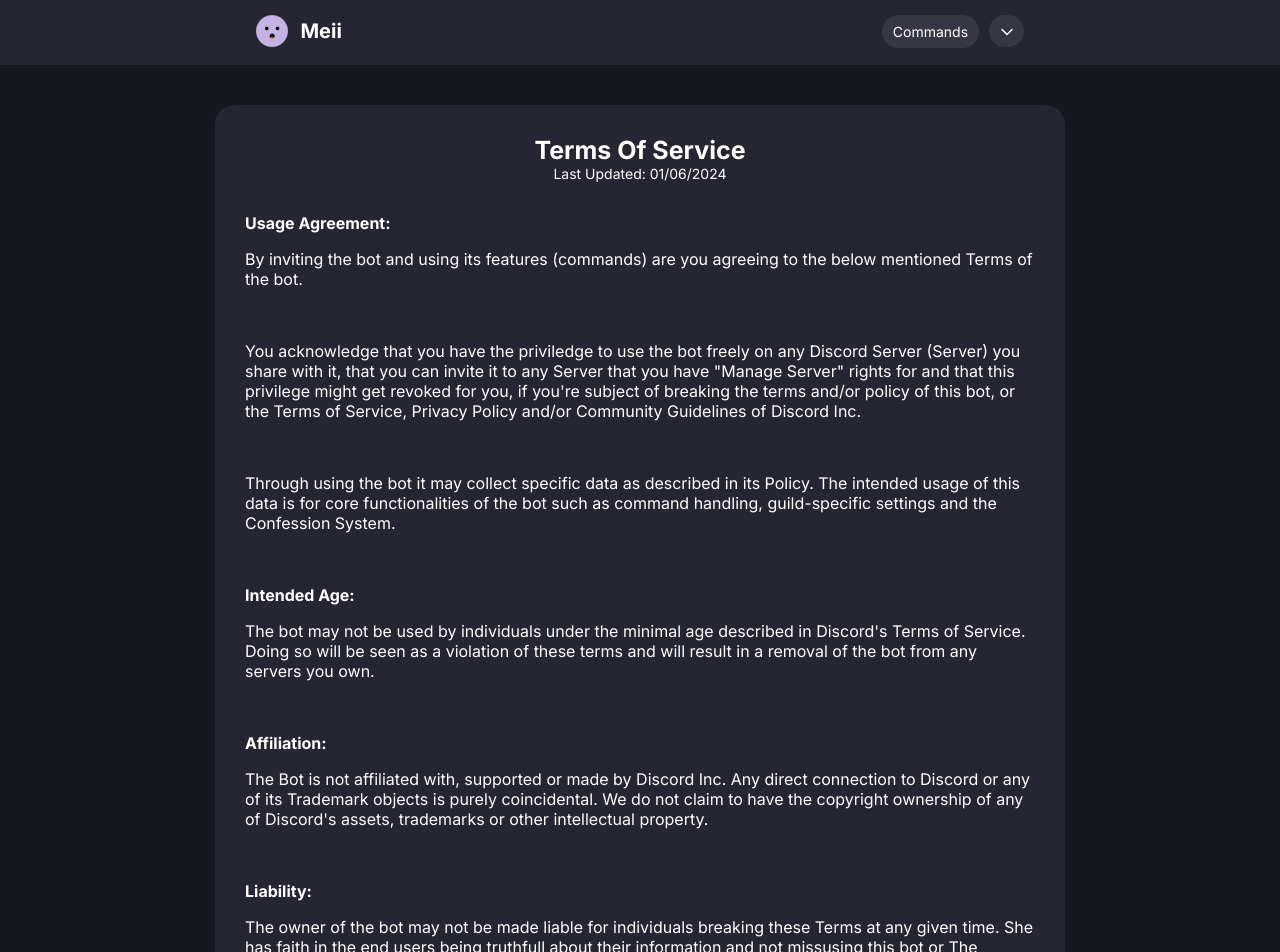
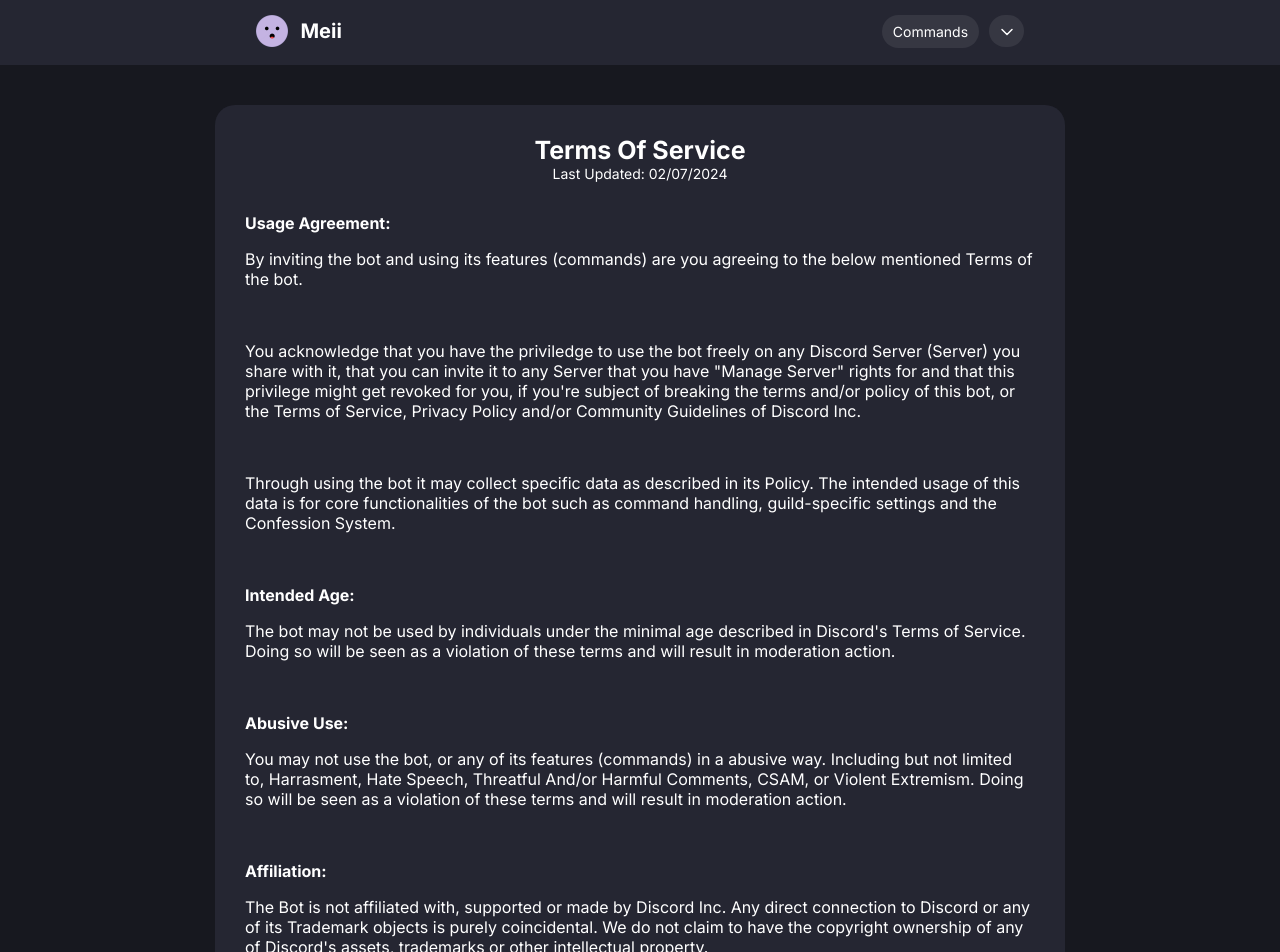
Before and after one commit to OribiaDev/MeiiWebsite, a React (Create React App) app: page /terms-of-service in a window 1280 px wide. Shown: the top 952 px of the page. Built offline with nearby package versions, Linux system fonts and the light colour scheme.

Commit message:
Updated TOS

```diff
--- a/src/WebPages/PrivacyP.js
+++ b/src/WebPages/PrivacyP.js
@@ -22,7 +22,7 @@ const PrivacyP = () => {
                         The use of this application ("Bot") in a server requires the collection of
                         some specific user and server data ("Data"). The Data collected includes, but is not
                         limited to Discord server and channel ID values, and data collected for confession moderation purposes.
-                         Use of the Bot is considered an agreement to the terms of this Policy.
+                        Use of the Bot is considered an agreement to the terms of this Policy.
                     </p>
                     <br />
                     <p>
--- a/src/WebPages/TOS.js
+++ b/src/WebPages/TOS.js
@@ -13,7 +13,7 @@ const TOS = () => {
             </Helmet>
             <div className="TOSBubble">
                 <div className="TOSTitle">Terms Of Service</div>
-                <div className="TOSSubTitle">Last Updated: 01/06/2024</div>
+                <div className="TOSSubTitle">Last Updated: 02/07/2024</div>
                 <div className="TOSText">
                     <p>
                         <b>Usage Agreement:</b>
@@ -45,7 +45,17 @@ const TOS = () => {
                     <p>
                         The bot may not be used by individuals under the minimal age described in
                         Discord's Terms of Service. Doing so will be seen as a violation of these
-                        terms and will result in a removal of the bot from any servers you own.
+                        terms and will result in moderation action.
+                    </p>
+                    <br />
+                    <p>
+                        <b>Abusive Use:</b>
+                    </p>
+                    <p>
+                        You may not use the bot, or any of its features (commands) in a abusive
+                        way. Including but not limited to, Harrasment, Hate Speech, Threatful
+                        And/or Harmful Comments, CSAM, or Violent Extremism. Doing so will be
+                        seen as a violation of these terms and will result in moderation action.
                     </p>
                     <br />
                     <p>
```
